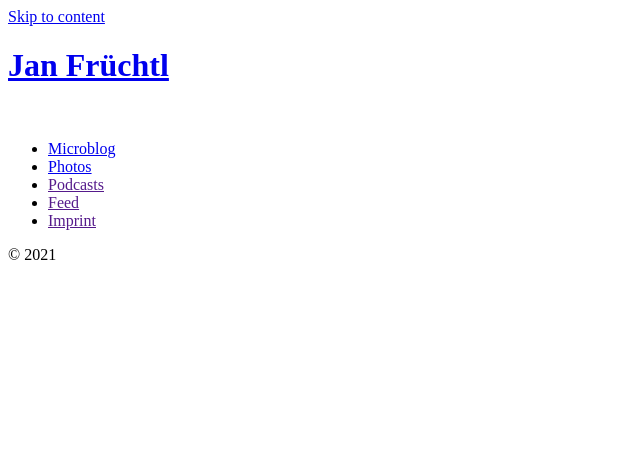
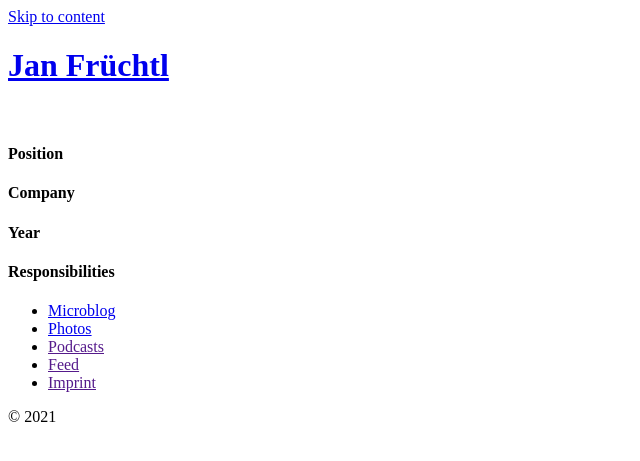
Before and after one commit to bahlo/jan.work, a PHP site: the page made by site/templates/case-study.php in a window 1280 px wide. Shown: the top 461 px of the page, without its empty margins (0-640 px from the left). Run offline with PHP 8.4, Linux system fonts and the light colour scheme; the template is opened without the code that fills it, so the values that code supplies are empty.

Commit message:
Add additional information to case studies

```diff
--- a/site/blueprints/pages/case-study.yml
+++ b/site/blueprints/pages/case-study.yml
@@ -14,6 +14,10 @@
   year:
     type: text
     width: 1/3
+    required: true
+  responsibilities:
+    type: tags
+    max: 5
     required: true
   homepage:
     label: Show on homepage?
--- a/site/templates/case-study.php
+++ b/site/templates/case-study.php
@@ -17,6 +17,32 @@
   <div class="wrapper case-study__content">
     <?= $page->text()->toBlocks() ?>
   </div>
+  <div class="wrapper">
+    <div class="case-study__information">
+      <div class="case-study__information-bits">
+        <div>
+          <h4 class="title-5">Position</h4>
+          <span class="case-study__information-text"><?= $page->role() ?></span>
+        </div>
+        <div>
+          <h4 class="title-5">Company</h4>
+          <span class="case-study__information-text"><?= $page->company() ?></span>
+        </div>
+        <div>
+          <h4 class="title-5">Year</h4>
+          <span class="case-study__information-text"><?= $page->year() ?></span>
+        </div>
+      </div>
+      <div>
+        <h4 class="title-5">Responsibilities</h4>
+        <ul class="case-study__information-responsibilities">
+        <?php foreach ($page->responsibilities()->split() as $item): ?>
+          <li class="case-study__information-text"><?= $item ?></li>
+        <?php endforeach ?>
+        </ul>
+      </div>
+    </div>
+  </div>
 </article>
 
 <?php snippet('footer') ?>
```
Also changed, not shown: assets/sass/pages/_case-study.scss (+53 -5 lines).
